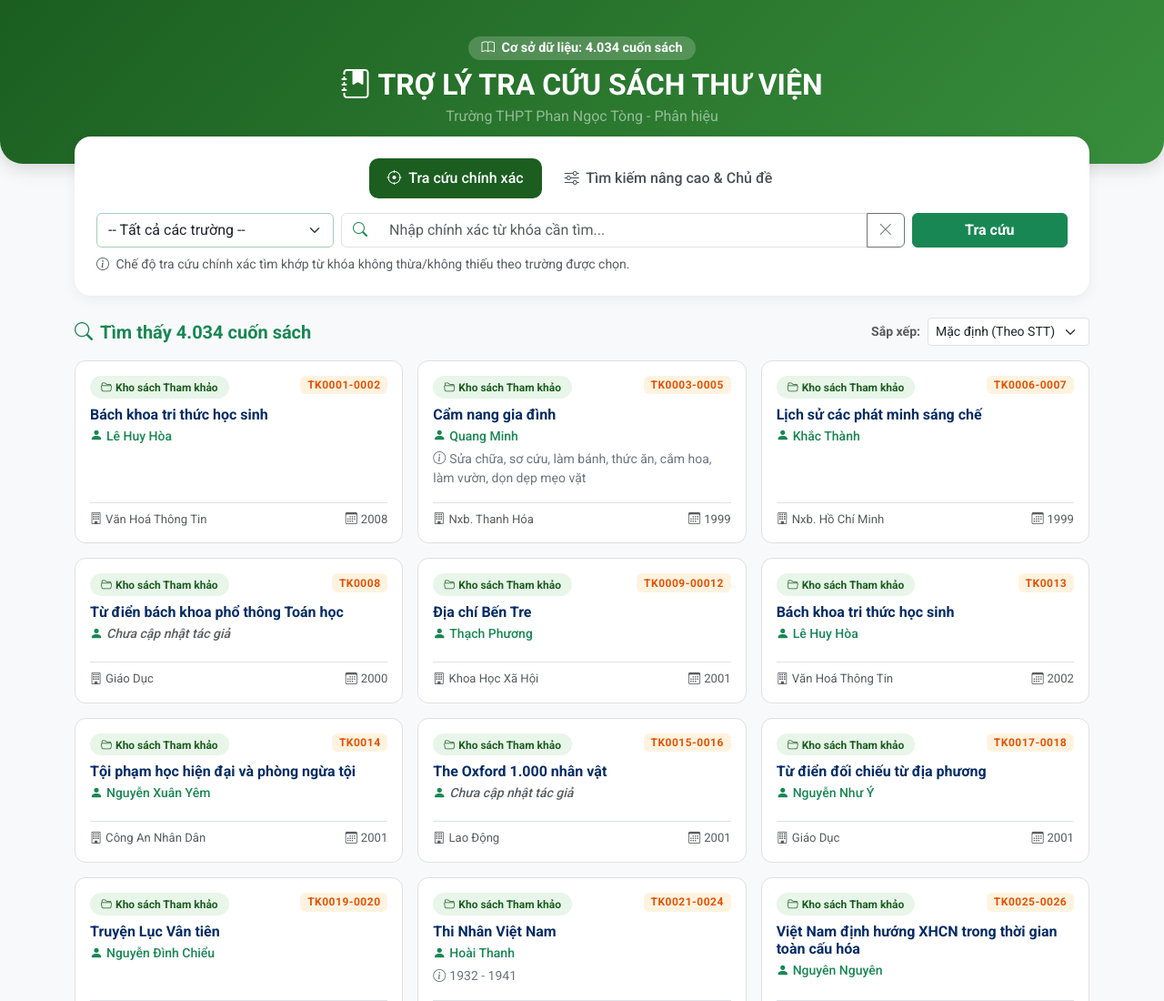
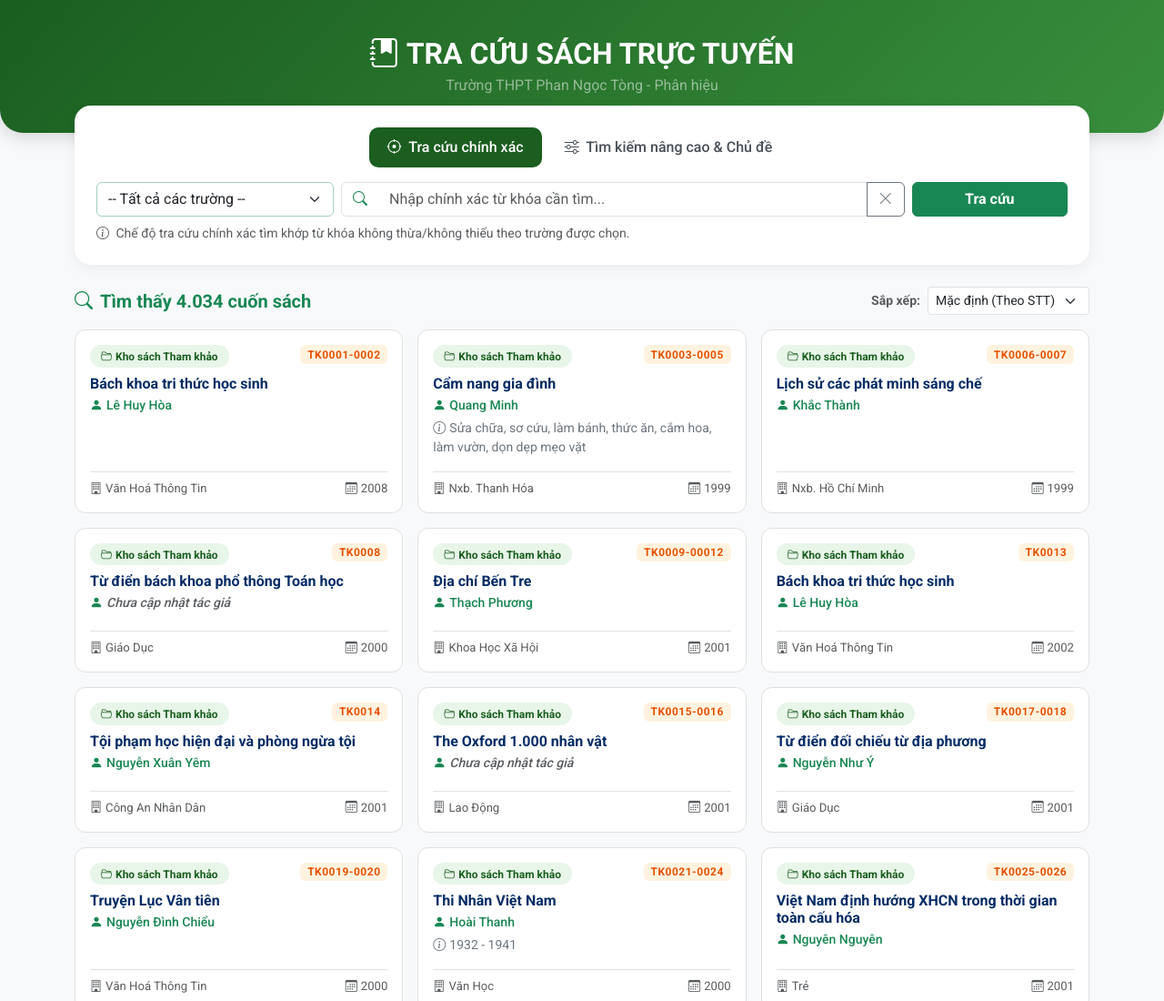
Before and after one commit to thpttanke-lab/tro-ly-tra-cuu-sach-thu-vien, a plain HTML site: page ban-thu-nghiem/index.html in a window 1280 px wide. Shown: the top 1100 px of the page at 91% size. Drawn offline with nearby package versions, Linux system fonts and the light colour scheme.

Commit message:
Update header section in index.html

```diff
--- a/ban-thu-nghiem/index.html
+++ b/ban-thu-nghiem/index.html
@@ -109,14 +109,13 @@
 </head>
 <body>
 
-    <!-- HEADER -->
-    <div class="header-bg text-center">
-        <div class="container">
-            <span class="badge stat-badge mb-2"><i class="bi bi-book me-1"></i> Cơ sở dữ liệu: 4.034 cuốn sách</span>
-            <h2 class="fw-bold mb-1"><i class="bi bi-journal-bookmark-fill me-2"></i>TRỢ LÝ TRA CỨU SÁCH THƯ VIỆN</h2>
-            <p class="mb-0 text-white-50 fs-6">Trường THPT Phan Ngọc Tòng - Phân hiệu</p>
-        </div>
+   <!-- HEADER -->
+<div class="header-bg text-center">
+    <div class="container">
+        <h2 class="fw-bold mb-1"><i class="bi bi-journal-bookmark-fill me-2"></i>TRA CỨU SÁCH TRỰC TUYẾN</h2>
+        <p class="mb-0 text-white-50 fs-6">Trường THPT Phan Ngọc Tòng - Phân hiệu</p>
     </div>
+</div>
 
     <div class="container mb-5">
         <!-- SEARCH & FILTER CARD -->
```
